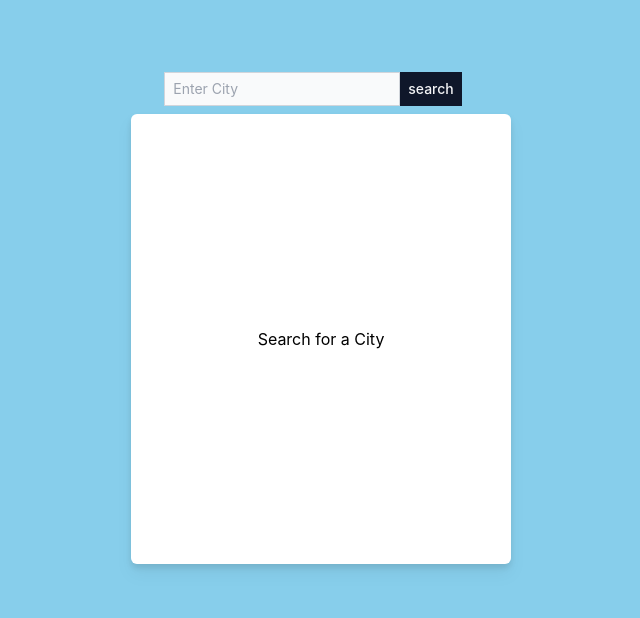
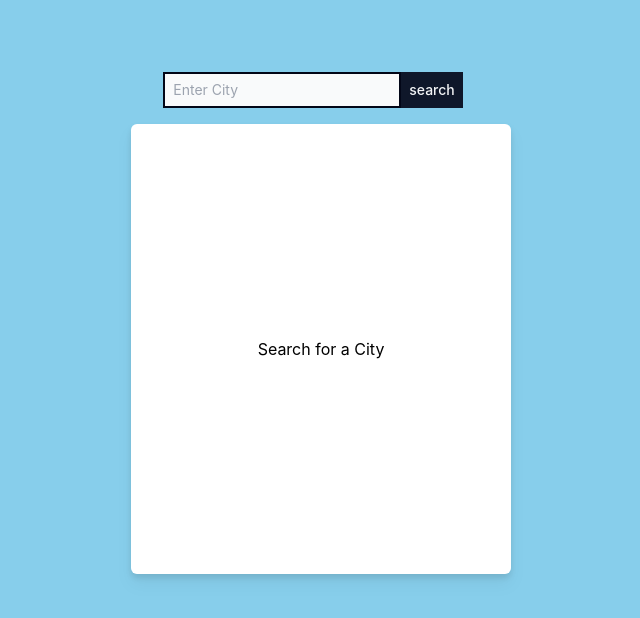
Before and after one commit to tanmay4u02/react-weather-app, a React (Create React App) app: page / in a window 1280 px wide. Shown: the top 618 px of the page, without its empty margins (327-967 px from the left). Built offline with nearby package versions, Linux system fonts and the light colour scheme.

Commit message:
minor css

```diff
--- a/src/components/Search.jsx
+++ b/src/components/Search.jsx
@@ -1,19 +1,19 @@
 import React from "react";
 import PrimaryButton from "./button/PrimaryButton";
 
-const Search = ({ setCity, onSearch, placeholder }) => {
+const Search = ({ setCity, onSearch, placeholder, loading }) => {
   return (
-    <div className="flex justify-center mb-2">
+    <div className="flex justify-center mb-4">
       <input
         placeholder={placeholder}
         autoComplete="off"
         onChange={(e) => setCity(e.target.value)}
-        className="p-1.5 px-2 bg-gray-50 border border-gray-300 text-gray-900 text-sm focus:ring-blue-500 focus:border-blue-500  dark:bg-gray-700 dark:border-gray-600 dark:placeholder-gray-400 dark:text-white dark:focus:ring-blue-500 dark:focus:border-blue-500"
+        className="p-1.5 px-2 bg-gray-50 border-2  border-slate-950 text-gray-900 text-sm   "
       />
       <PrimaryButton
         text="search"
         sx="p-1.5 px-2 inline"
-        // disabled={loading}
+        disabled={loading}
         onClickHandler={onSearch}
       />
     </div>
```
